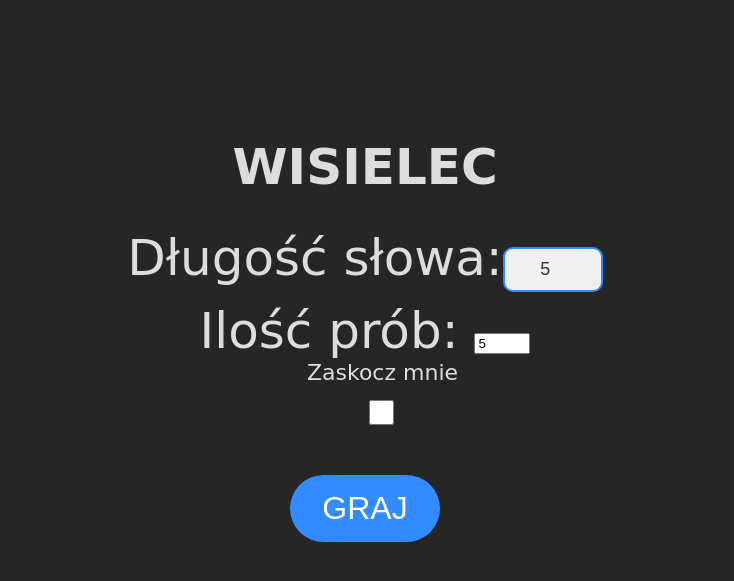
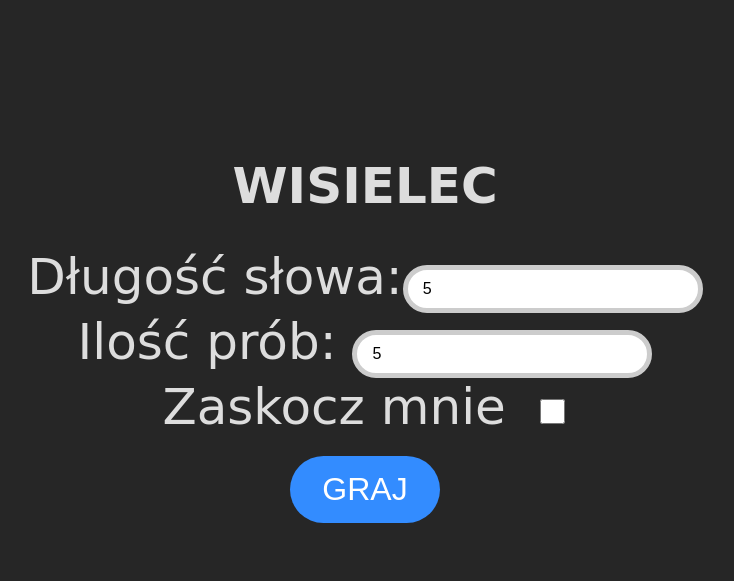
Before and after one commit to osprivPL/wisielec, a PHP site: page / in a window 1280 px wide. Shown: the top 581 px of the page, without its empty margins (275-1009 px from the left). Run offline with PHP 8.4, Linux system fonts and the light colour scheme.

Commit message:
Refactor styles and enhance game form with improved input elements

```diff
--- a/index.php
+++ b/index.php
@@ -20,8 +20,8 @@
         <h1>WISIELEC</h1>
         <div class="message">
         <form method = "post" action = "game.php">
-            <label for ="howLong">Długość słowa:</label><input type="number" name = "howLong" id = "howLong" value = "5" min = "3" max = "11"><br>
-            <label for ="attempts">Ilość prób: </label><input type="number" name = "attempts" id = "attempts" value = "5" min = "3" max = "32"><br>
+            <label for ="howLong">Długość słowa:</label><input type="number" name = "howLong" id = "howLong" class="tbx" value = "5" min = "3" max = "11"><br>
+            <label for ="attempts">Ilość prób: </label><input type="number" name = "attempts" id = "attempts" class="tbx" value = "5" min = "3" max = "32"><br>
             <label for = "surprise" id="lblSurprise">Zaskocz mnie</label><input type ="checkbox" name="surprise" id = "surprise" onchange="isChecked()"><br>
             <input type = "submit" id ="send" value = "GRAJ">
         </form>
--- a/styles/index.css
+++ b/styles/index.css
@@ -1,40 +1,10 @@
-#howLong{
-    width: 100px;
-    padding: 10px;
-    margin: 10px 0;
-    border: 2px solid #338cff;
-    border-radius: 10px;
-    font-size: 18px;
-    text-align: center;
-    background-color: #f0f0f0;
-    color: #333;
-}
-#lblSurprise{
-    display: block;
-    position: relative;
-    padding-left: 35px;
-    margin-bottom: 12px;
-    cursor: pointer;
-    font-size: 22px;
-    -webkit-user-select: none;
-    -moz-user-select: none;
-    -ms-user-select: none;
-    user-select: none;
-}
-#lblSurprise input{
-    position:absolute;
-    opacity: 0;
-    cursor: pointer;
-    height: 0;
-    width: 0;
-}
 #lblSurprise :checked ~ #surprise{
     background-color: #2196F3;
 }
 #surprise{
-    position:absolute;
+    background-color: #eeeeee;
+    height: 25px;
+    margin-left: 5%;
+    width: 25px;
 
-    height: 25px;
-    width: 25px;
-    background-color: #eeeeee;
 }
--- a/styles/style.css
+++ b/styles/style.css
@@ -27,3 +27,23 @@
     font-size: 2em;
     margin-bottom: 20px;
 }
+
+.tbx {
+    width: 300px;
+    padding: 10px 15px;
+    border: 5px solid #ccc;
+    border-radius: 25px;
+    font-size: 16px;
+    outline: none;
+    transition: border-color 0.3s;
+}
+
+.tbx-container {
+    display: flex;
+    justify-content: center;
+    align-items: center;
+}
+
+.tbx:focus {
+    border-color: #007BFF;
+}
```
Also changed, not shown: game.php (+7 -4 lines).
